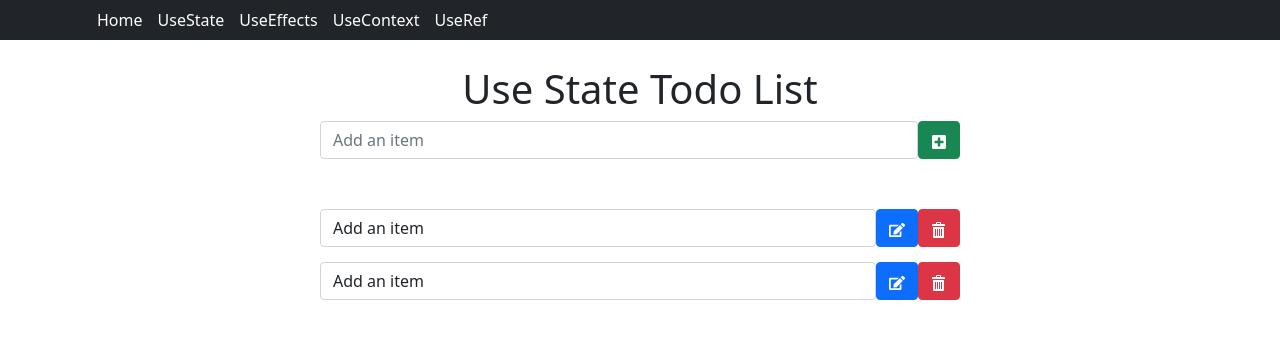
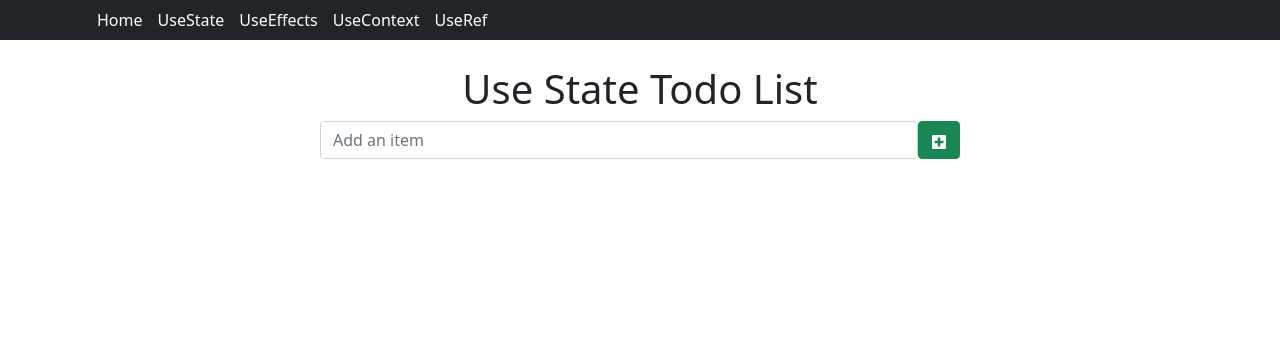
Before and after one commit to Toine-prog/TodoList_React, a React (Create React App) app in the folder todo_list_app/: page /UseState in a window 1280 px wide. Shown: the top 338 px of the page. Built offline with nearby package versions, Linux system fonts and the light colour scheme.

Commit message:
système d'ajout item ok

```diff
--- a/todo_list_app/src/screens/UseState.jsx
+++ b/todo_list_app/src/screens/UseState.jsx
@@ -1,29 +1,56 @@
 import React from 'react';
+import { useState } from 'react';
 import { Form, Button } from 'react-bootstrap';
 import { FaPlusSquare, FaEdit } from 'react-icons/fa';
 import { ImBin } from 'react-icons/im';
 
+
 function UseState() {
+
+  const OnChangeItemText = (e) => {
+    setItemToAdd(e.target.value);
+  }
+
+  const addItem = () => {
+    if(itemToAdd !== "") {
+      setItems(prevItems => [...prevItems, {
+        id: prevItems.length,
+        value: itemToAdd
+      }]);
+
+      setItemToAdd("")
+    }
+  }
+
+  const deleteItem = (itemIdToDelete) => {
+
+    setItems(items.filter(item => {
+      return item.id !== itemIdToDelete;
+    }));
+  }
+
+  const [items, setItems] = useState([]);
+  const [itemToAdd, setItemToAdd] = useState("");
+
   return (
     <div className="box">
       <h1>Use State Todo List</h1>
       <Form>
         <div className="flexHorizontal">
-          <Form.Control placeholder="Add an item" />
-          <Button variant="success"><FaPlusSquare /></Button>
+          <Form.Control placeholder="Add an item" value={itemToAdd} onChange={OnChangeItemText}/>
+          <Button variant="success" onClick={addItem}><FaPlusSquare /></Button>
         </div>
       </Form>
       <div className="listItems">
-        <div className="flexHorizontal">
-          <Form.Control value="Add an item" />
-          <Button><FaEdit /></Button>
-          <Button variant="danger"><ImBin /></Button>
-        </div>
-        <div className="flexHorizontal">
-          <Form.Control value="Add an item" />
-          <Button><FaEdit /></Button>
-          <Button variant="danger"><ImBin /></Button>
-        </div>
+        {items && items.map((item) => {
+            return (
+              <div className="flexHorizontal" key={item.id}>
+                <Form.Control value={item.value} />
+                <Button><FaEdit /></Button>
+                {/* <Button variant="danger" onClick={deleteItem(item.id)}><ImBin /></Button> */}
+            </div>
+            )
+        })}
       </div>
     </div>
   )
```
